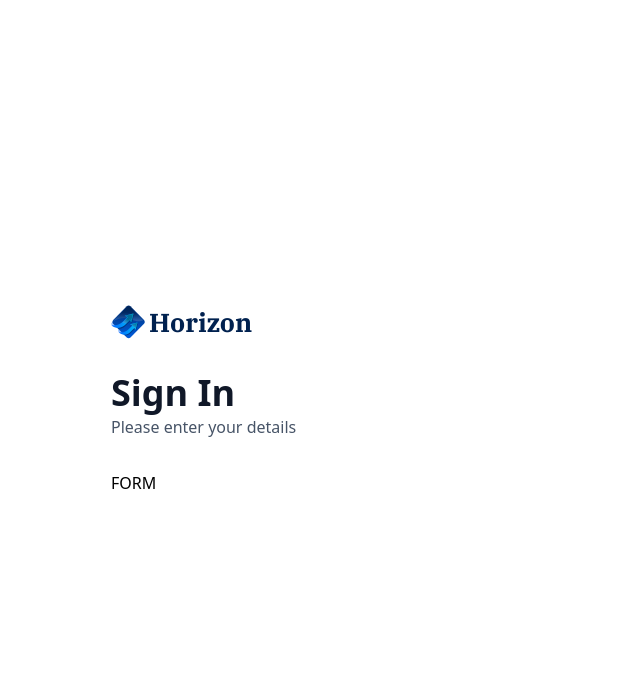
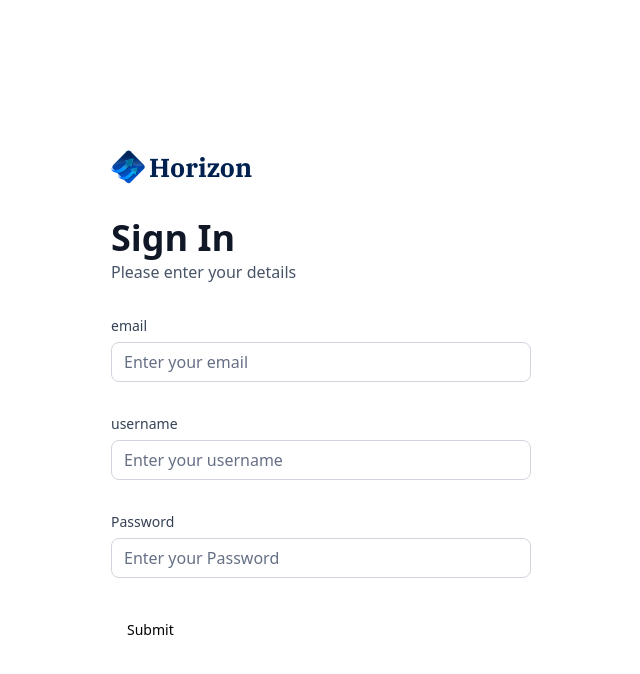
Before and after one commit to khaled9912/banking_app, a Next.js app: page /sign-in in a window 1280 px wide. Shown: the top 674 px of the page, without its empty margins (319-959 px from the left). Built offline with nearby package versions, Linux system fonts and the light colour scheme.

Commit message:
initialize auth form

```diff
--- a/components/AuthForm.tsx
+++ b/components/AuthForm.tsx
@@ -2,17 +2,44 @@
 import React, { useState } from 'react'
 import Image from "next/image";
 import { z } from "zod"
+import { zodResolver } from "@hookform/resolvers/zod"
+import { useForm } from "react-hook-form"
+import { Button } from "@/components/ui/button"
+import {
+  Form,
+  FormControl,
+  FormDescription,
+  FormField,
+  FormItem,
+  FormLabel,
+  FormMessage,
+} from "@/components/ui/form"
+import { Input } from "@/components/ui/input"
+import CustomInput from "./CustomInput";
+
+
+const formSchema = z.object({
+    email: z.string().email()
+  })
 
 const AuthForm = ({ type }: { type: string }) => {
 
-
-
-const formSchema = z.object({
-    username: z.string().min(2).max(50),
-    })
-
 const [user, setUser] = useState(null);
 
+  // 1. Define your form.
+  const form = useForm<z.infer<typeof formSchema>>({
+    resolver: zodResolver(formSchema),
+    defaultValues: {
+      email: "",
+    },
+  })
+
+  // 2. Define a submit handler.
+  function onSubmit(values: z.infer<typeof formSchema>) {
+    // Do something with the form values.
+    // ✅ This will be type-safe and validated.
+    console.log(values)
+  }
   return (
     <section className="auth-form">
         <header className="flex flex-col gap-5 md:gap-8">
@@ -51,7 +78,30 @@
             </div>
         ): (
             <>
-                FORM
+            <Form {...form}>
+                <form onSubmit={form.handleSubmit(onSubmit)} className="space-y-8">
+                <CustomInput
+                    control={form.control}
+                    name="email"
+                    label="email"
+                    placeholder="Enter your email"
+                    />
+                    <CustomInput
+                    control={form.control}
+                    name="username"
+                    label="username"
+                    placeholder="Enter your username"
+                    />
+                    <CustomInput
+                    control={form.control}
+                    name="Password"
+                    label="Password"
+                    placeholder="Enter your Password"
+                    />
+
+                    <Button type="submit">Submit</Button>
+                </form>
+                </Form>
             </>
         ) }
     </section>
--- /dev/null
+++ b/components/CustomInput.tsx
@@ -0,0 +1,43 @@
+import React from 'react'
+import { FormControl, FormField, FormLabel, FormMessage } from "./ui/form";
+import { Input } from "./ui/input";
+
+import { Control } from 'react-hook-form';
+import { z } from "zod";
+import { authFormSchema } from "@/lib/utils";
+
+interface CustomInput {
+    control: Control<z.infer<typeof authFormSchema>>,
+    name: string,
+    label: string,
+    placeholder: string
+}
+
+const CustomInput = ({ control, name, label, placeholder }: CustomInput) => {
+  return (
+    <FormField
+        control={control}
+        name={name}
+        render={({ field }) => (
+            <div className="form-item">
+                <FormLabel className="form-label">
+                    {label}
+                </FormLabel>
+                <div className="flex w-full flex-col">
+                    <FormControl>
+                        <Input
+                            placeholder={placeholder}
+                            className="input-class"
+                            {...field}
+                        />
+                    </FormControl>
+                    <FormMessage
+                    className="form-message mt-2"/>
+                </div>
+            </div>
+            )}
+    />
+)
+}
+
+export default CustomInput
--- /dev/null
+++ b/components/ui/input.tsx
@@ -0,0 +1,25 @@
+import * as React from "react"
+
+import { cn } from "@/lib/utils"
+
+export interface InputProps
+  extends React.InputHTMLAttributes<HTMLInputElement> {}
+
+const Input = React.forwardRef<HTMLInputElement, InputProps>(
+  ({ className, type, ...props }, ref) => {
+    return (
+      <input
+        type={type}
+        className={cn(
+          "flex h-10 w-full rounded-md border border-input bg-background px-3 py-2 text-sm ring-offset-background file:border-0 file:bg-transparent file:text-sm file:font-medium placeholder:text-muted-foreground focus-visible:outline-none focus-visible:ring-2 focus-visible:ring-ring focus-visible:ring-offset-2 disabled:cursor-not-allowed disabled:opacity-50",
+          className
+        )}
+        ref={ref}
+        {...props}
+      />
+    )
+  }
+)
+Input.displayName = "Input"
+
+export { Input }
--- a/lib/utils.ts
+++ b/lib/utils.ts
@@ -2,6 +2,7 @@
 import { type ClassValue, clsx } from "clsx";
 import qs from "query-string";
 import { twMerge } from "tailwind-merge";
+import { z } from "zod";
 
 export function cn(...inputs: ClassValue[]) {
   return twMerge(clsx(inputs));
@@ -193,3 +194,8 @@
 
   return date > twoDaysAgo ? "Processing" : "Success";
 };
+
+export const authFormSchema = z.object({
+  email: z.string().email(),
+  password: z.string().min(8)
+})
```
